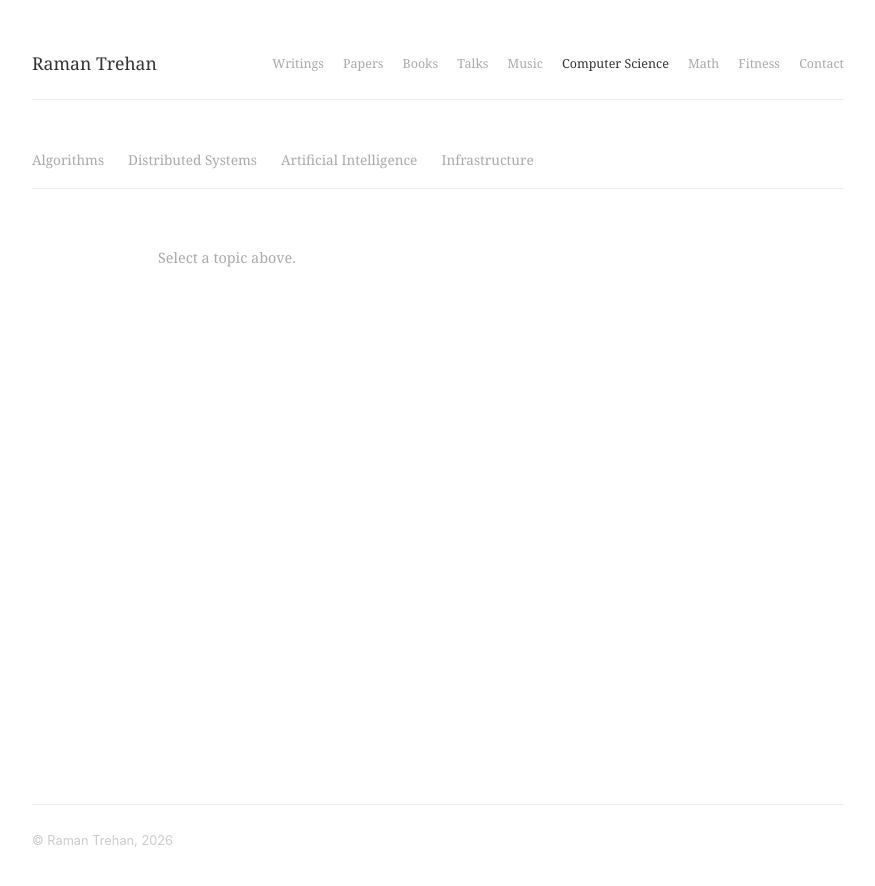
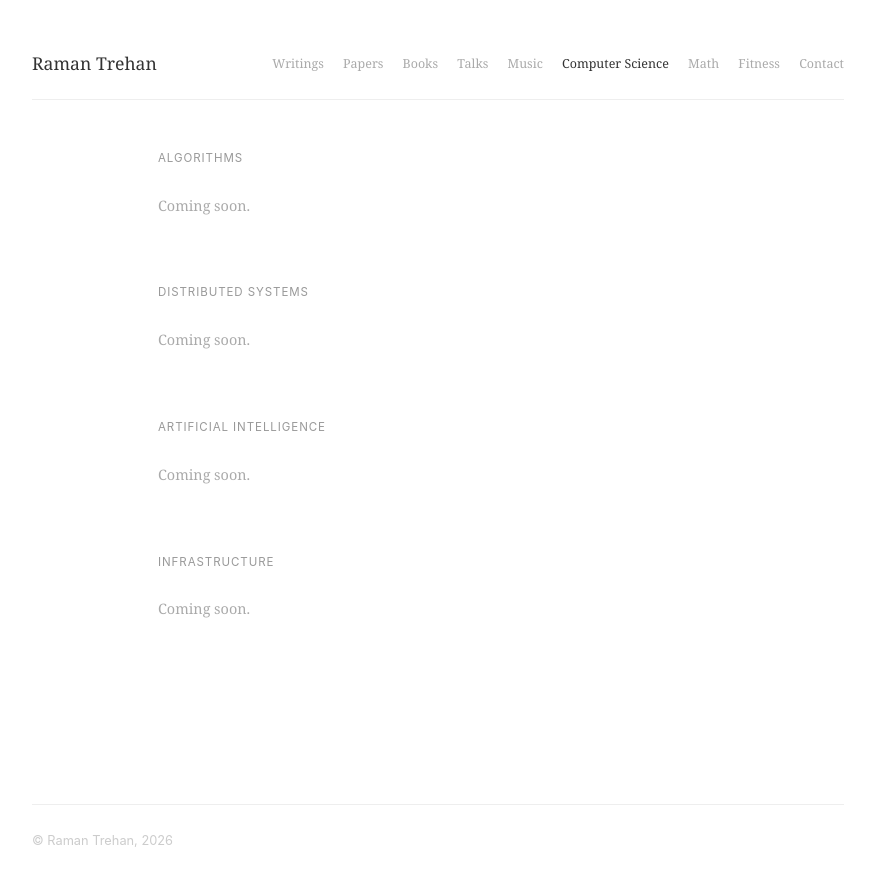
Before and after one commit to ramandeeptrehan/ramandeeptrehan.github.io, a Jekyll site: the page built from cs/index.html, in a window 1280 px wide. Shown: the top 886 px of the page, without its empty margins (202-1077 px from the left). Built offline with Jekyll 4.4.1, drawn with Linux system fonts in a browser that asks for light colours.

Commit message:
Redesign CS page as single page with sections, remove subnav

```diff
--- a/_layouts/default.html
+++ b/_layouts/default.html
@@ -27,15 +27,6 @@
     </nav>
   </header>
 
-  {% if page.url contains '/cs' %}
-  <nav class="subnav">
-    <a href="/cs/algorithms/" {% if page.url contains '/algorithms' %}class="active"{% endif %}>Algorithms</a>
-    <a href="/cs/distributed-systems/" {% if page.url contains '/distributed-systems' %}class="active"{% endif %}>Distributed Systems</a>
-    <a href="/cs/ai/" {% if page.url contains '/ai' %}class="active"{% endif %}>Artificial Intelligence</a>
-    <a href="/cs/infrastructure/" {% if page.url contains '/infrastructure' %}class="active"{% endif %}>Infrastructure</a>
-  </nav>
-  {% endif %}
-
   <main>{{ content }}</main>
 
   <footer>
--- a/cs/index.html
+++ b/cs/index.html
@@ -4,5 +4,25 @@ title: Computer Science
 ---
 
 <div class="talks-page">
-  <p class="empty-state">Select a topic above.</p>
+
+  <div class="music-section">
+    <p class="music-label">Algorithms</p>
+    <p class="empty-state">Coming soon.</p>
+  </div>
+
+  <div class="music-section">
+    <p class="music-label">Distributed Systems</p>
+    <p class="empty-state">Coming soon.</p>
+  </div>
+
+  <div class="music-section">
+    <p class="music-label">Artificial Intelligence</p>
+    <p class="empty-state">Coming soon.</p>
+  </div>
+
+  <div class="music-section">
+    <p class="music-label">Infrastructure</p>
+    <p class="empty-state">Coming soon.</p>
+  </div>
+
 </div>
```
